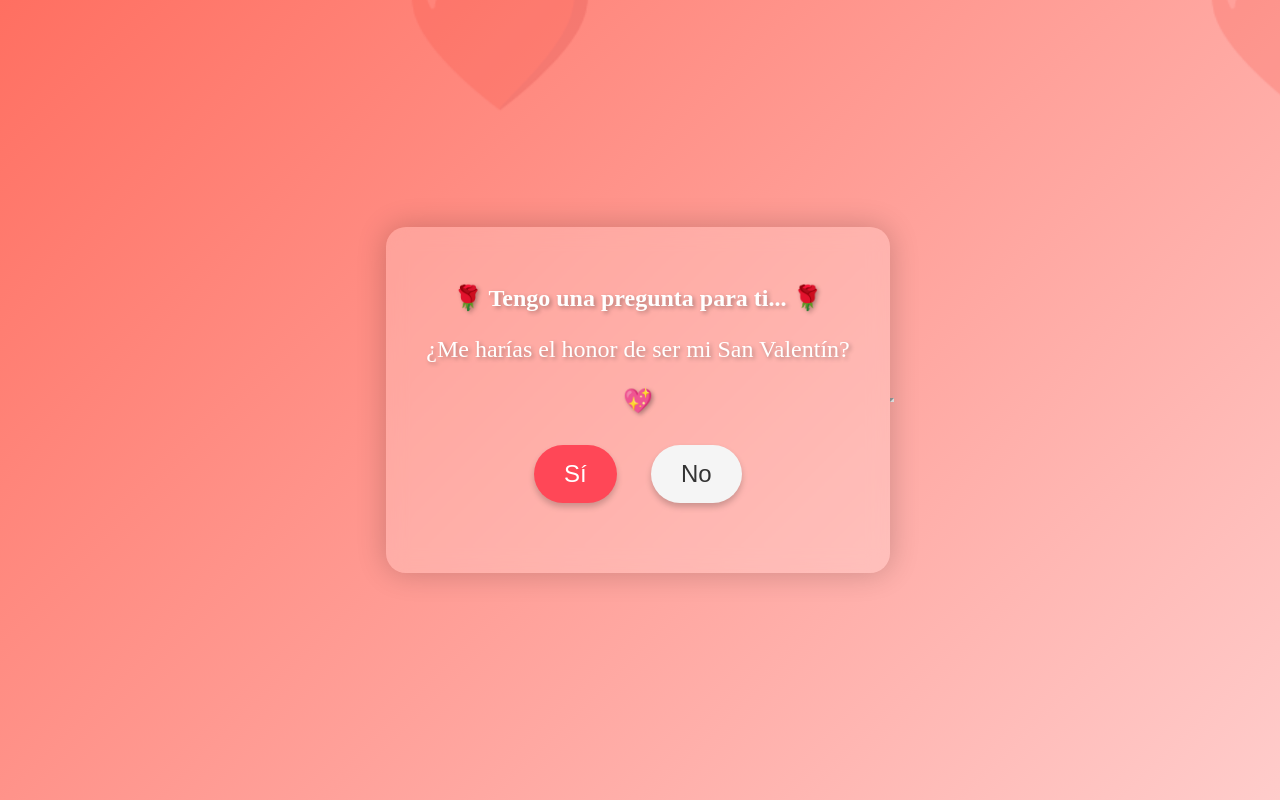
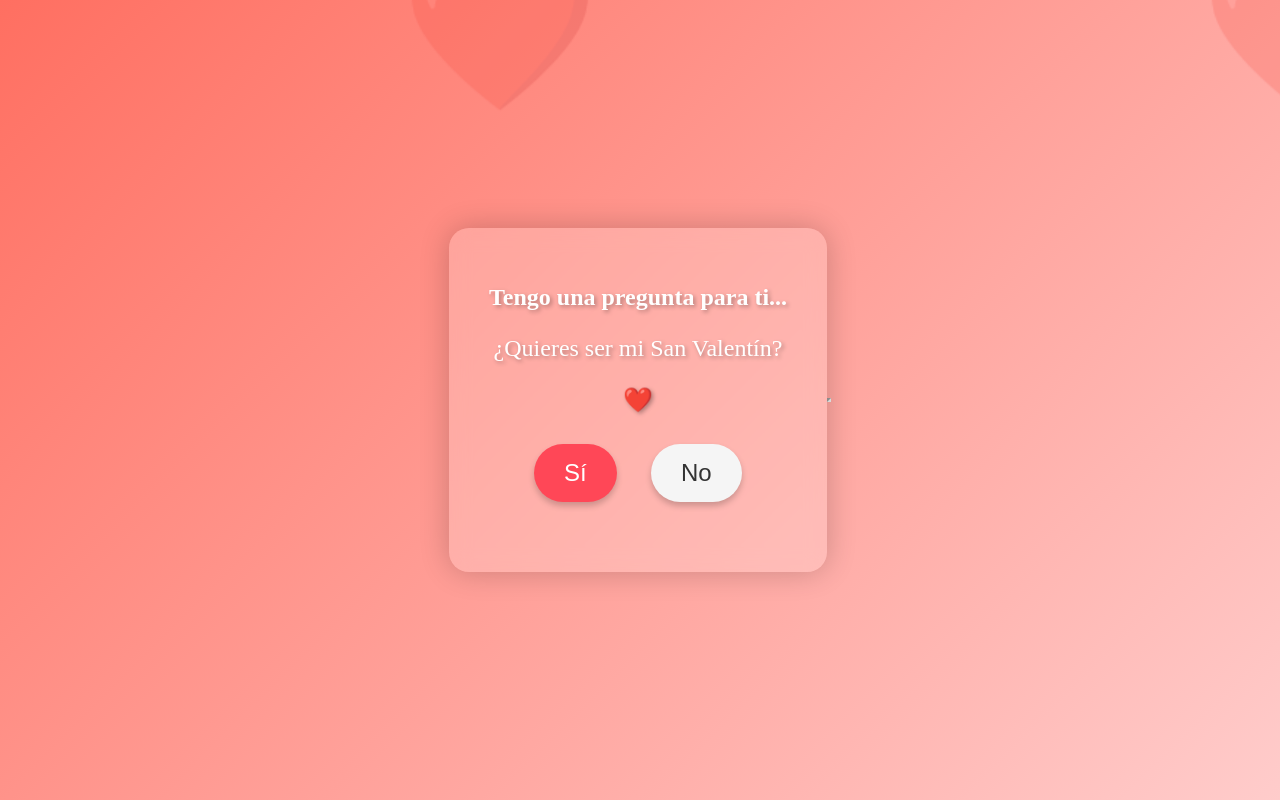
Before and after one commit to JxsueRG/proyecto-san-valentinn, a plain HTML site: page index.html in a window 1280 px wide. Both pictures are taken after a click on the button "Cerrar". Drawn offline with nearby package versions, Linux system fonts and the light colour scheme; grey boxes are pictures that could not be loaded.

Commit message:
index.html

```diff
--- a/index.html
+++ b/index.html
@@ -14,15 +14,15 @@
 
             Eres una persona increíble, llena de luz y alegría. Te mereces todo lo bueno del mundo porque tu corazón es tan grande y hermoso como tú.
 
-            Gracias por existir y por hacer mis días más felices. 💖</h2>
+            Gracias por existir y por hacer mis días más felices. ❤️</h2>
         <button id="closeWelcome" class="animate__animated animate__bounceIn">Cerrar</button>
     </div>
 
     <!-- Contenido principal -->
     <div id="mainContent" class="container" style="display:none;">
-        <h1 class="animate__animated animate__heartBeat">🌹 Tengo una pregunta para ti... 🌹</h1>
-        <p class="animate__animated animate__fadeIn">¿Me harías el honor de ser mi San Valentín?</p>
-        <p class="animate__animated animate__fadeIn">💖</p>
+        <h1 class="animate__animated animate__heartBeat"> Tengo una pregunta para ti... </h1>
+        <p class="animate__animated animate__fadeIn">¿Quieres ser mi San Valentín?</p>
+        <p class="animate__animated animate__fadeIn">❤️</p>
         <div class="buttons">
             <button id="siBtn" class="animate__animated animate__bounceIn">Sí</button>
             <button id="noBtn" class="animate__animated animate__bounceIn">No</button>
```
